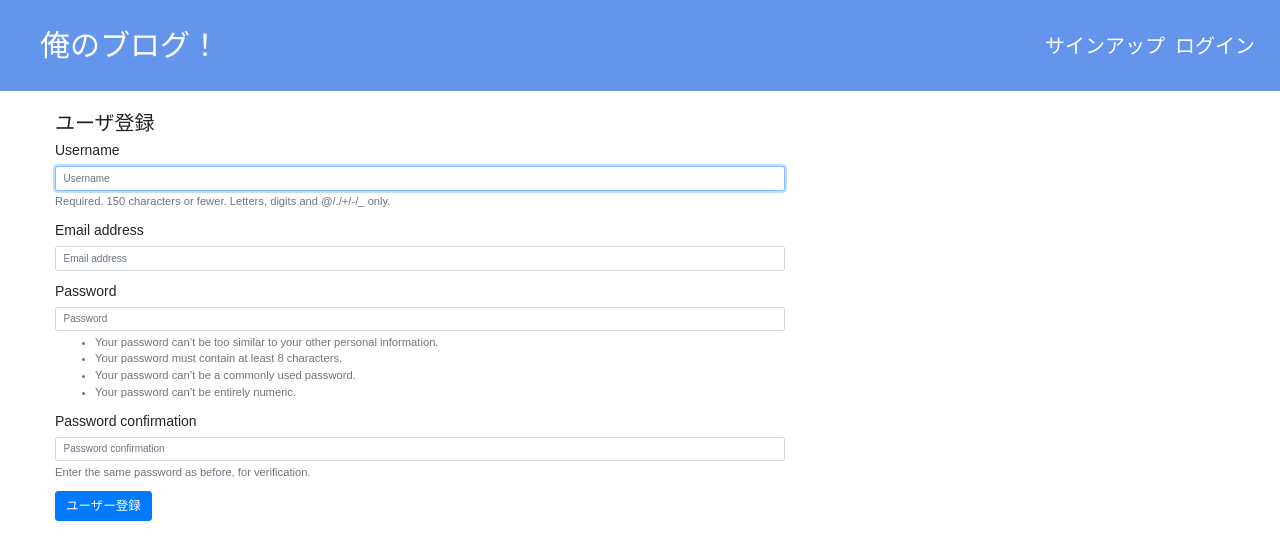
After one commit to ojdmh/django-kakeibo, a Django app: page /accounts/create/ in a window 1280 px wide. The commit adds this page. Shown: the top 560 px of the page. Run offline with Django 3.2, Linux system fonts and the light colour scheme; some libraries are stand-ins or nearby versions.

Commit message:
ユーザ登録機能を追加

```diff
--- a/accounts/forms.py
+++ b/accounts/forms.py
@@ -8,6 +8,7 @@
 """
 from django.forms import ModelForm
 from django.contrib.auth.models import User
+from django.contrib.auth.forms import UserCreationForm
 
 class UserUpdateForm(ModelForm):
     """ユーザー情報更新フォーム"""
@@ -19,3 +20,10 @@ class UserUpdateForm(ModelForm):
         super().__init__(*args,**kwargs)
         for field in self.fields.values():
             field.widget.attrs['class']='form-control'
+
+class UserCreateForm(UserCreationForm):
+    """
+        ユーザ作成用のフォーム
+    """
+    class Meta(UserCreationForm.Meta):
+        fields=('username','email')
--- /dev/null
+++ b/accounts/templates/registration/user_create.html
@@ -0,0 +1,11 @@
+{% extends "kakeibo/base.html" %}
+{% load bootstrap4 %}
+
+{% block content %}
+    <h2>ユーザ登録</h2>
+    <form method="post">
+        {% csrf_token %}
+        {% bootstrap_form form %}
+        <button type="submit" class="btn btn-primary btn-lg">ユーザー登録</button>
+    </form>
+{% endblock %}
--- a/accounts/urls.py
+++ b/accounts/urls.py
@@ -16,4 +16,5 @@ urlpatterns = [
     path('profile/update/<int:pk>/', views.UserUpdate.as_view(), name='user_update'),
     path('password_change/', views.PasswordChangeView.as_view(), name='password_change'),
     path('password_change/done/', views.PasswordChangeDoneView.as_view(), name='password_done'),
+    path('create/', views.UserCreate.as_view(), name='user_create'),
 ]
--- a/accounts/views.py
+++ b/accounts/views.py
@@ -8,10 +8,11 @@
 """
 from django.contrib.auth.mixins import UserPassesTestMixin
 from django.contrib.auth.views import PasswordChangeView, PasswordChangeDoneView
-from django.views.generic import DetailView, UpdateView
+from django.views.generic import DetailView, UpdateView, CreateView
 from django.shortcuts import resolve_url
-from .forms import UserUpdateForm
+from .forms import UserUpdateForm, UserCreateForm
 from django.contrib.auth.models import User
+from django.urls import reverse_lazy
 
 class OnlyYouMixin(UserPassesTestMixin):
     raise_exception = True
@@ -45,3 +46,11 @@ class UserUpdate(OnlyYouMixin,UpdateView):
             更新後の表示をする画面。ユーザの詳細を表示する画面に遷移する。
         """
         return resolve_url("accounts:user_detail",pk=self.kwargs['pk'])
+
+class UserCreate(CreateView):
+    """
+        ユーザ作成用のビュー
+    """
+    template_name="registration/user_create.html"
+    form_class=UserCreateForm
+    success_url=reverse_lazy("login")
--- a/kakeibo/templates/kakeibo/base.html
+++ b/kakeibo/templates/kakeibo/base.html
@@ -10,10 +10,11 @@
 
     <body>
         <nav class="navbar navbar-expand-lg navbar-light">
-            <a class="navbar-brand" href="/">俺の家計簿！</a>
-            <button class="navbar-toggler" type="button" data-toggle="collapse" data-target="#navbarNavDropdown" aria-controls="navbarNavDropdown" aria-expanded="false" aria-label="Toggle navigation">
-                <span class="navbar-toggler-icon"></span>
-            </button>
+            {% if user.is_authenticated %}
+                <a class="navbar-brand" href="/"> {{user.username}}のブログ！</a>
+            {% else %}
+                <a class="navbar-brand" href="/">俺のブログ！</a>
+            {% endif %}
 
             <div class="collapse navbar-collapse" id="navbarNavDropdown">
                 <ul class="navbar-nav mr-auto">
@@ -34,6 +35,9 @@
                     </li>
                     {% else %}
                     <li class="nav-item">
+                        <a class="nav-link" href="{% url 'accounts:user_create' %}">サインアップ</a>
+                    </li>
+                    <li class="nav-item">
                         <a class="nav-link" href="{% url 'login' %}">
                             ログイン
                     </a>
```
